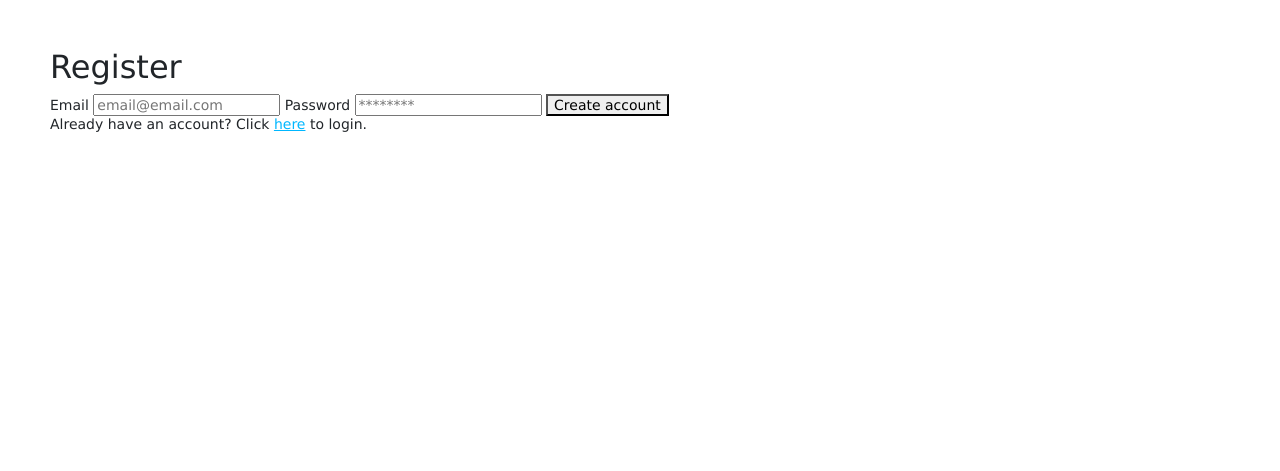
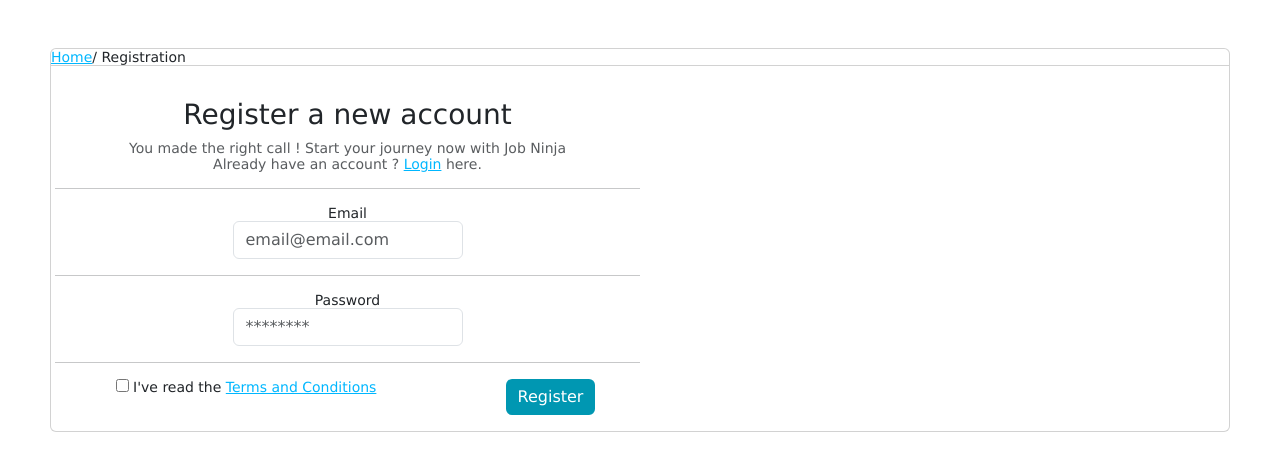
Before and after one commit to CodeFusionLD/job-manager-project, a Node server app: page /signup in a window 1280 px wide. Shown: the part 146-617 px from the top of the page. Run offline with Node 20, Linux system fonts and the light colour scheme; some libraries are stand-ins or nearby versions.

Commit message:
basic boostrap on home and signup

```diff
--- a/views/auth/signup.hbs
+++ b/views/auth/signup.hbs
@@ -1,4 +1,22 @@
-<h2>Register</h2>
+<div class="card text-center">
+
+		<ol class="breadcrumb card-header">
+			<li class="nav-item"><a  href="index.html">Home</a></li> <br>
+			<li class="active"> / Registration</li>
+		</ol>
+
+		<div class="row">
+
+			<!-- Article main content -->
+			<article class="card-body col-xs-12 maincontent">
+
+
+				<div class="col-md-6 col-md-offset-3 col-sm-8 col-sm-offset-2">
+					<div class="panel panel-default">
+						<div class="panel-body">
+							<h3 class="card-title thin text-center">Register a new account</h3>
+							<p class="text-center text-muted"> You made the right call ! Start your journey now with Job Ninja <br> Already have an account ?  <a href="/login">Login</a> here. </p>
+							<hr>
 
                 <form method="POST" action="/signup">
 
@@ -9,19 +27,35 @@
                      </p>
               {{/if}}
 
-    <label> Email
-        <input type="email" name="email" placeholder="email@email.com" required />
+             <div class="top-margin"><label> Email
+        <input type="email" class= "form-control" name="email" placeholder="email@email.com" required />
                 </label>
+            </div>
+            <hr>
 
+            <div class="top-margin">
             <label> Password
-        <input type="password" name="password" placeholder="********" required />
+             <input type="password" class= "form-control" name="password" placeholder="********" required />
                  </label>
+            </div>
+<hr>
 
-    <button type="submit">Create account</button>
-
-
-    <div class="info">
-        <p>Already have an account? Click <a href="/login">here</a> to login.</p>
+								<div class="row">
+									<div class="col-lg-8">
+										<label class="checkbox">
+											<input type="checkbox">
+											I've read the <a href="page_terms.html">Terms and Conditions</a>
+										</label>
+									</div>
+                                    <br> <br>
+									<div class="col-lg-4 text-right">
+										<button class="btn btn-primary btn-action" style="background-color: #0097B2; border:0" type="submit">Register</button>
+									</div>
+								</div>
+							</form>
+						</div>
 					</div>
 
-</form>
+				</div>
+
+			</article>
--- a/views/layout.hbs
+++ b/views/layout.hbs
@@ -42,6 +42,10 @@
       {{{body}}}
 
       <script src="/js/script.js"></script>
+
+
    </body>
 
+
+
 </html>
```
Also changed, not shown: views/index.hbs (+31 -8 lines), public/images/cover-image.png. Lines whose indentation alone changed are shown as unchanged.
